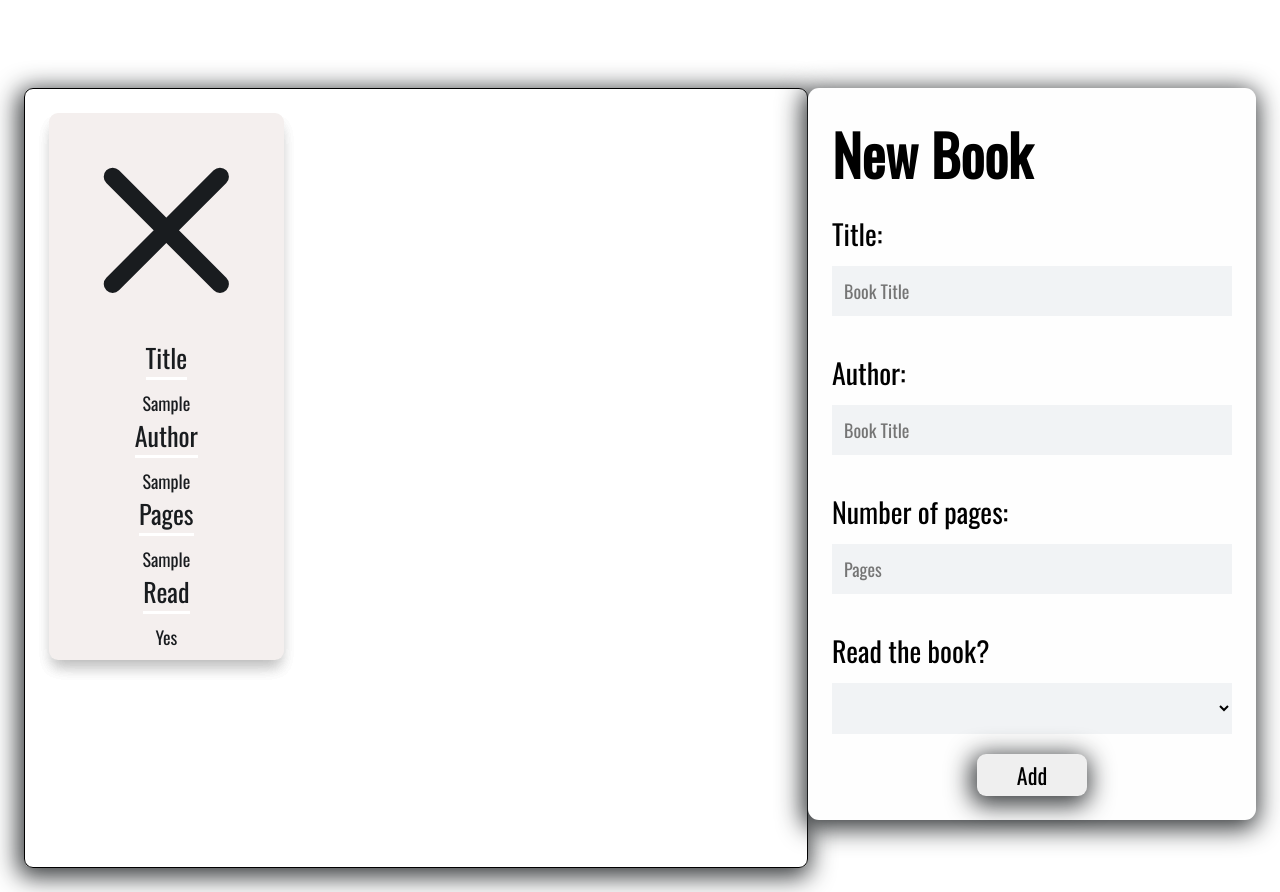
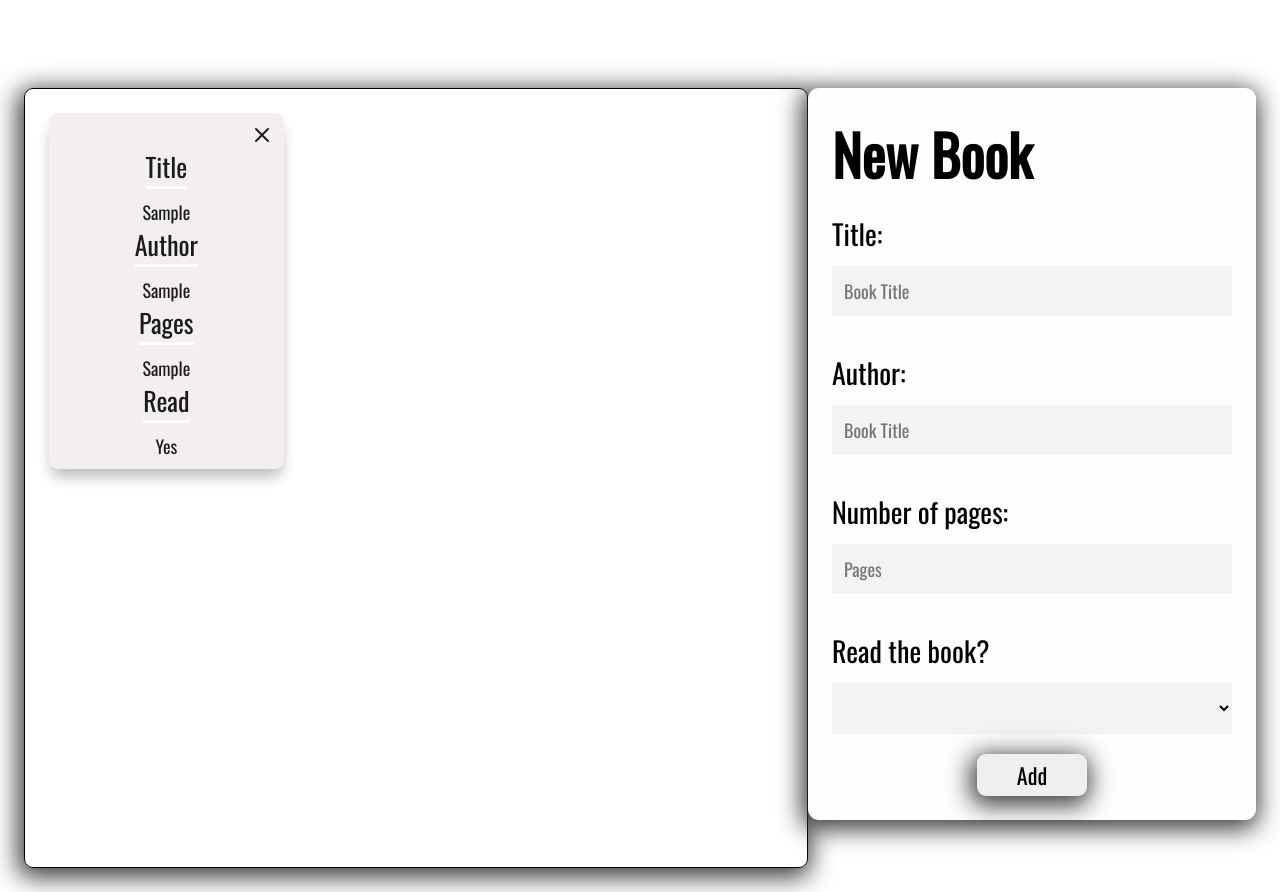
Before and after one commit to ken0gul/Project-Library, a plain HTML site: page index.html in a window 1280 px wide. Both pictures are taken after typing "Sample", "Sample", "Sample" into the empty fields and a click on the button "Add". Drawn offline with nearby package versions, Linux system fonts and the light colour scheme.

Commit message:
Change the class name of cancel button

```diff
--- a/styles.css
+++ b/styles.css
@@ -179,7 +179,7 @@ body {
     font-size: 2.6rem;
 }
 
-#cancel-icon {
+.cancel-icon {
     align-self: flex-end;
     width: 2.4rem;
     height: 2.4rem;
```
